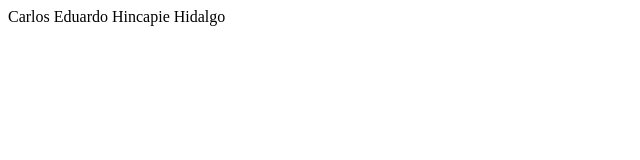
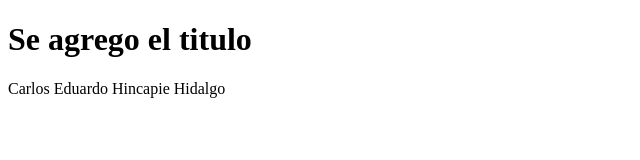
Before and after one commit to carlos9110-developer/CursoGit, a plain HTML site: page index.html in a window 1280 px wide. Shown: the whole page, without its empty margins (0-640 px from the left). Drawn offline with Linux system fonts and the light colour scheme.

Commit message:
Se agrego el titulo

```diff
--- a/index.html
+++ b/index.html
@@ -9,6 +9,7 @@
 </head>
 
 <body>
+    <h1>Se agrego el titulo</h1>
     Carlos Eduardo Hincapie Hidalgo
 </body>
 
```
